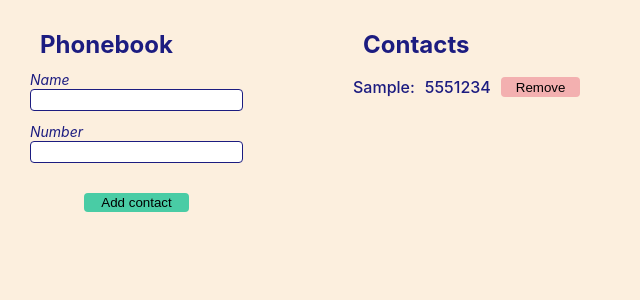
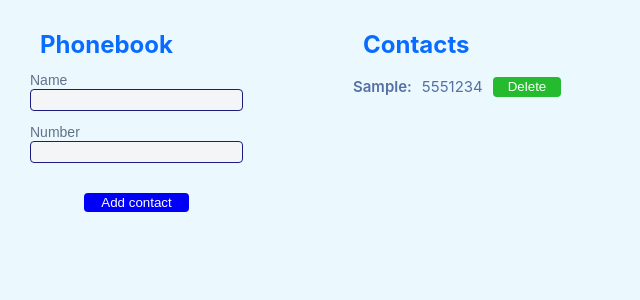
Before and after one commit to YuliaTsveleva/goit-react-hw-02-phonebook, a React (Create React App) app: page / in a window 1280 px wide. Both pictures are taken after typing "Sample", "5551234" into the empty fields and a click on the button "Add contact". Shown: the top 300 px of the page, without its empty margins (0-640 px from the left). Built offline with nearby package versions, Linux system fonts and the light colour scheme.

Commit message:
fixed styles

```diff
--- a/src/App.js
+++ b/src/App.js
@@ -4,6 +4,7 @@ import Section from './Components/Section/Section';
 import AddContactForm from './Components/AddContactForm/AddContactForm';
 import ContactList from './Components/ContactList/ContactList';
 import Filter from './Components/Filter/Filter';
+import EmptyText from './Components/EmptyText/EmptyText';
 import { nanoid } from 'nanoid';
 class App extends Component {
   state = {
@@ -71,6 +72,7 @@ class App extends Component {
             contacts={filteredContacts}
             onClick={this.removeContact}
           ></ContactList>
+          {contacts.length === 0 && <EmptyText />}
         </Section>
       </div>
     );
--- a/src/Components/AddContactForm/AddContactForm.module.css
+++ b/src/Components/AddContactForm/AddContactForm.module.css
@@ -1,13 +1,13 @@
 .Form {
   display: flex;
   flex-direction: column;
-align-items: center;
+  align-items: center;
 }
 
 .Label {
+  font-family: Arial, Helvetica, sans-serif;
   font-size: 14px;
-  color: rgb(28, 28, 128);
-  font-style: italic;
+  color: rgba(86, 97, 121, 0.904);
 }
 
 .Input {
@@ -16,23 +16,27 @@ align-items: center;
   margin: 0 auto 10px;
   border: 1px solid rgb(28, 28, 128);
   border-radius: 4px;
+  background-color: rgb(243, 245, 247);
+  color: rgba(70, 79, 99, 0.904);
 }
 
 .Input:hover,
 .Input:focus {
   outline: 2px solid rgb(74, 147, 243);
-  outline-style: dotted;
 }
 
 .Button {
   margin: 20px;
   padding: 0 15px;
-  background-color: rgb(144, 238, 210);
-  border:2px solid transparent;
+  background-color: rgb(9, 108, 255);
+  color: white;
+  font-weight: 500;
+  border: 2px solid transparent;
   border-radius: 4px;
   cursor: pointer;
 }
 
-.Button:hover, .Button:focus{
-  background-color:  rgb(73, 204, 165);
+.Button:hover,
+.Button:focus {
+  background-color: rgb(0, 0, 248);
 }
--- a/src/Components/ContactItem/ContactItem.js
+++ b/src/Components/ContactItem/ContactItem.js
@@ -10,7 +10,7 @@ function ContactItem({ id, name, number, onClick }) {
         <p className={s.Number}>{number}</p>
       </div>
       <button type="button" onClick={() => onClick()} className={s.Button}>
-        Remove
+        Delete
       </button>
     </li>
   );
--- a/src/Components/ContactItem/ContactItem.module.css
+++ b/src/Components/ContactItem/ContactItem.module.css
@@ -3,8 +3,8 @@
   justify-content: space-between;
   align-items: center;
   width: 100%;
-  color: rgb(28, 28, 128);
-  font-weight: 500;
+ color:rgba(70, 97, 155, 0.904);
+
   line-height: 0.5;
 }
 
@@ -17,23 +17,31 @@
   padding: 10px 0;
   margin-right: 10px;
   line-height: 1;
+  font-weight: 600;
+ font-size: 15px;
+
 }
 
 .Number {
   padding: 10px 0;
   margin-right: 10px;
+  font-size: 15px;
+
 }
 
 .Button {
   padding: 0 15px;
   height: 20px;
-  background-color: rgb(243, 176, 176);
+  background-color: rgba(17, 182, 25, 0.904);
   border: none;
   border-radius: 4px;
   cursor: pointer;
+    color: white;
+    font-weight: 500;
 }
 
 .Button:hover,
 .Button:focus {
-  background-color: lightcoral;
+   background-color: rgb(17, 143, 0);
+
 }
--- /dev/null
+++ b/src/Components/EmptyText/EmptyText.js
@@ -0,0 +1,8 @@
+import React from 'react';
+import s from './EmptyText.module.css';
+
+const EmptyText = () => {
+  return <p className={s.Text}>Your contact list is empty</p>;
+};
+
+export default EmptyText;
--- /dev/null
+++ b/src/Components/EmptyText/EmptyText.module.css
@@ -0,0 +1,6 @@
+.Text{
+      color: black;
+      margin-top:15px;
+      font-weight: 600;
+
+}
--- a/src/Components/Filter/Filter.module.css
+++ b/src/Components/Filter/Filter.module.css
@@ -1,7 +1,7 @@
 .Label {
+  font-family: Arial, Helvetica, sans-serif;
   font-size: 14px;
-  color: rgb(28, 28, 128);
-  font-style: italic;
+color:rgba(86, 97, 121, 0.904)
 }
 
 .Input {
@@ -10,10 +10,11 @@
   margin-bottom: 10px;
   border: 1px solid rgb(28, 28, 128);
   border-radius: 4px;
+    background-color: rgb(243, 245, 247);
+     color:rgba(70, 79, 99, 0.904);
 }
 
 .Input:hover,
 .Input:focus {
-  outline: 2px solid rgb(74, 147, 243);
-  outline-style: dotted;
+   outline: 2px solid rgb(74, 147, 243);
 }
--- a/src/Components/Section/Section.module.css
+++ b/src/Components/Section/Section.module.css
@@ -7,6 +7,6 @@
 }
 
 .Title{
-    color:rgb(28, 28, 128);
+    color:rgb(9, 108, 255);;
     padding: 10px;
 }
--- a/src/index.css
+++ b/src/index.css
@@ -7,7 +7,7 @@ body {
     sans-serif;
   -webkit-font-smoothing: antialiased;
   -moz-osx-font-smoothing: grayscale;
-   background-color: rgb(252, 239, 222);
+   background-color: rgb(235, 249, 255);
 }
 
 *,
```
